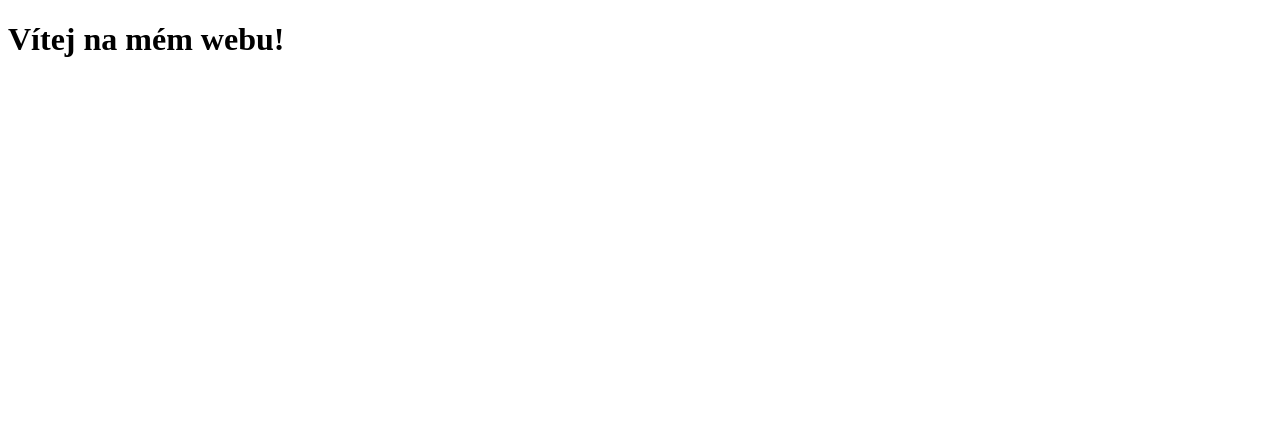
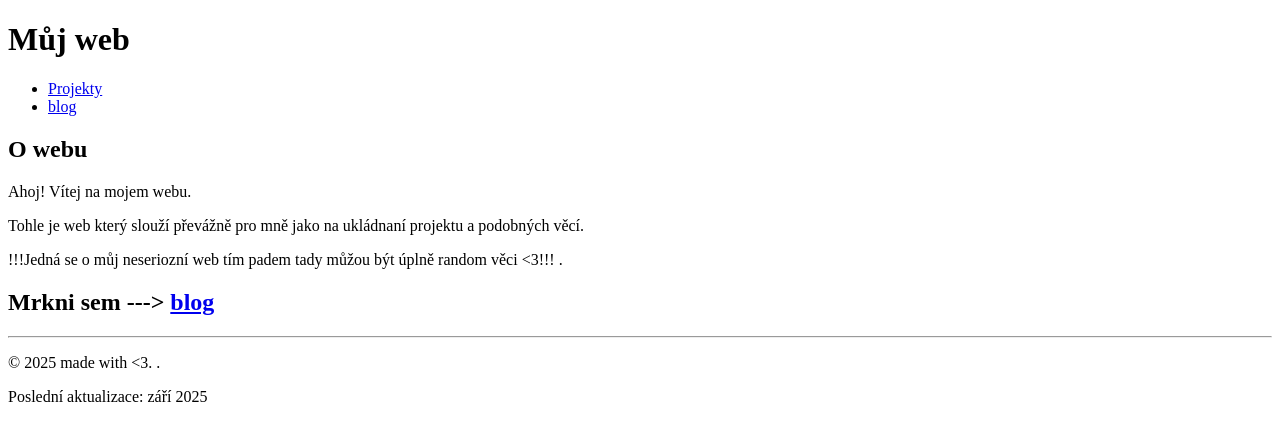
Before and after one commit to oski8827321/web, a plain HTML site: page index.html in a window 1280 px wide. Drawn offline with Linux system fonts and the light colour scheme.

Commit message:
Opravená HTML struktura index.html bez úpravy textu.

```diff
--- a/index.html
+++ b/index.html
@@ -1,9 +1,34 @@
 <!DOCTYPE html>
-<html>
+<html lang="cs">
 <head>
-  <title>Můj web</title>
+    <meta charset="UTF-8">
+    <meta name="viewport" content="width=device-width, initial-scale=1.0">
+    <title>muj web</title>
+    <link rel="icon" href="favicon.png" type="image/x-icon">
 </head>
 <body>
-  <h1>Vítej na mém webu!</h1>
+    <header>
+        <h1>Můj web</h1>
+        <nav>
+            <ul>
+                <li><a href="projects.html">Projekty</a></li>
+                <li><a href="blog.html">blog</a></li>
+            </ul>
+        </nav>
+    </header>
+    <main>
+        <section id="about">
+            <h2>O webu</h2>
+            <p>Ahoj! Vítej na mojem webu.</p>
+            <p>Tohle je web který slouží převážně pro mně jako na ukládnaní projektu a podobných věcí.</p>
+            <p>!!!Jedná se o můj neseriozní web tím padem tady můžou být úplně random věci &lt3!!! .</p>
+            <h2>Mrkni sem ---> <a href="blog.html">blog</a> </h2>
+        </section>
+    </main>
+    <footer>
+        <hr>
+        <p>&copy; 2025 made with &lt3. .</p>
+        <p>Poslední aktualizace: září 2025</p>
+    </footer>
 </body>
 </html>
```
